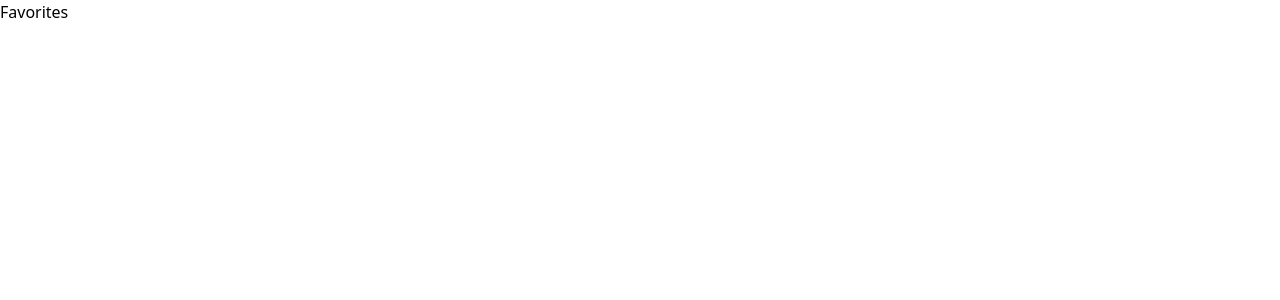
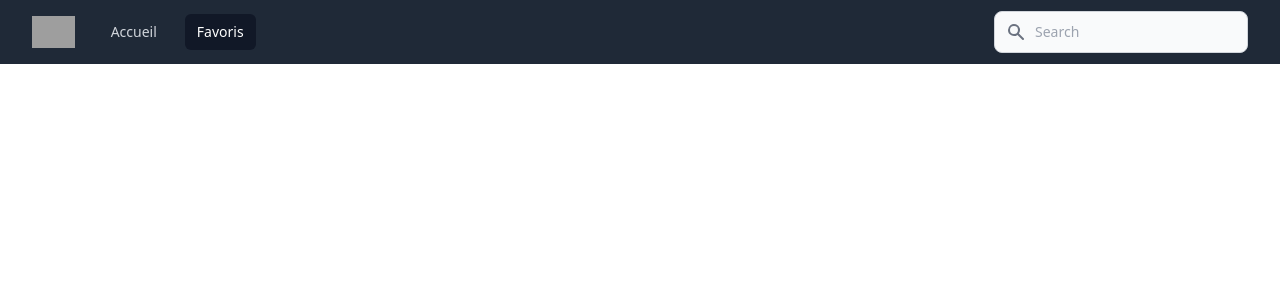
Before and after one commit to MarieBaude/allo-movie, a React (Vite) app: page /favorites in a window 1280 px wide. Shown: the top 300 px of the page. Built offline with nearby package versions, Linux system fonts and the light colour scheme; grey boxes are pictures that could not be loaded.

Commit message:
adding dynamique nav bar style

```diff
--- a/src/components/NavBar.jsx
+++ b/src/components/NavBar.jsx
@@ -43,8 +43,26 @@ export default function NavBar() {
                 </div>
                 <div className="hidden sm:ml-6 sm:block">
                   <div className="flex space-x-4">
-                    <Link to="/" className="bg-gray-900 text-white rounded-md px-3 py-2 text-sm font-medium">Accueil</Link>
-                    <Link to="/favorites" className="text-gray-300 hover:bg-gray-700 hover:text-white rounded-md px-3 py-2 text-sm font-medium">Favoris</Link>
+                    <Link
+                      to="/"
+                      className={`${
+                        window.location.pathname === "/"
+                          ? "bg-gray-900 text-white"
+                          : "text-gray-300 hover:bg-gray-700 hover:text-white"
+                      } rounded-md px-3 py-2 text-sm font-medium`}
+                    >
+                      Accueil
+                    </Link>
+                    <Link
+                      to="/favorites"
+                      className={`${
+                        window.location.pathname === "/favorites"
+                          ? "bg-gray-900 text-white"
+                          : "text-gray-300 hover:bg-gray-700 hover:text-white"
+                      } rounded-md px-3 py-2 text-sm font-medium`}
+                    >
+                      Favoris
+                    </Link>
                   </div>
                 </div>
               </div>
@@ -65,7 +83,6 @@ export default function NavBar() {
               <Search />
             </div>
           </Disclosure.Panel> */}
-
         </>
       )}
     </Disclosure>
--- a/src/container/Favorites.jsx
+++ b/src/container/Favorites.jsx
@@ -1,8 +1,11 @@
 import React from 'react'
+import NavBar from '../components/NavBar';
 
 function Favorites() {
   return (
-    <div>Favorites</div>
+    <div>
+      <NavBar />
+    </div>
   )
 }
 
```
